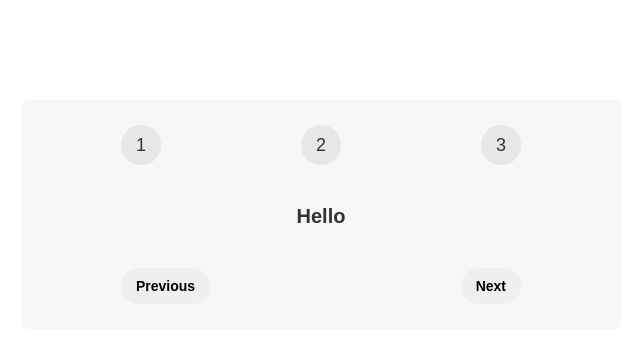
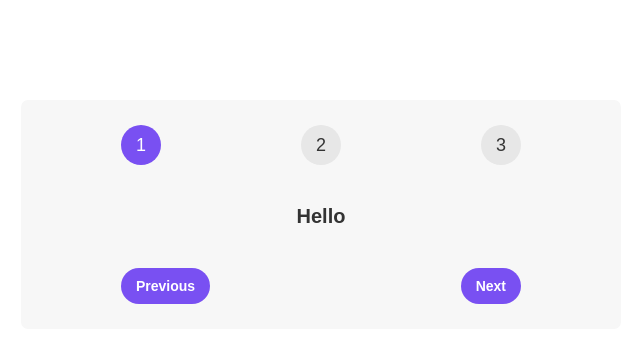
Before and after one commit to dipeshluitel/Steps, a React (Create React App) app: page / in a window 1280 px wide. Shown: the top 342 px of the page, without its empty margins (319-959 px from the left). Built offline with nearby package versions, Linux system fonts and the light colour scheme.

Commit message:
setting up dynamic UI behaviour

```diff
--- a/src/App.js
+++ b/src/App.js
@@ -1,19 +1,27 @@
 import React from "react";
 
+
+const messages = [
+  "Learn React ⚛️",
+  "Apply for jobs 💼",
+  "Invest your new income 🤑",
+];
+
 export default function App() {
+  const step = 1;
   return (
     <div className="steps">
       <div className="numbers">
-        <div>1</div>
+        <div className="active">1</div>
         <div>2</div>
         <div>3</div>
       </div>
       <p className="message">Hello</p>
 
       <div className="buttons">
-        <button>Previous</button>
-        <button>Next</button>
+        <button style={{ backgroundColor: '#7950f2', color: '#fff' }}>Previous</button>
+        <button style={{ backgroundColor: '#7950f2', color: '#fff' }}>Next</button>
       </div>
-    </div>
+    </div >
   );
 }
```
Also changed, not shown: src/index.css (+0 -8 lines).
